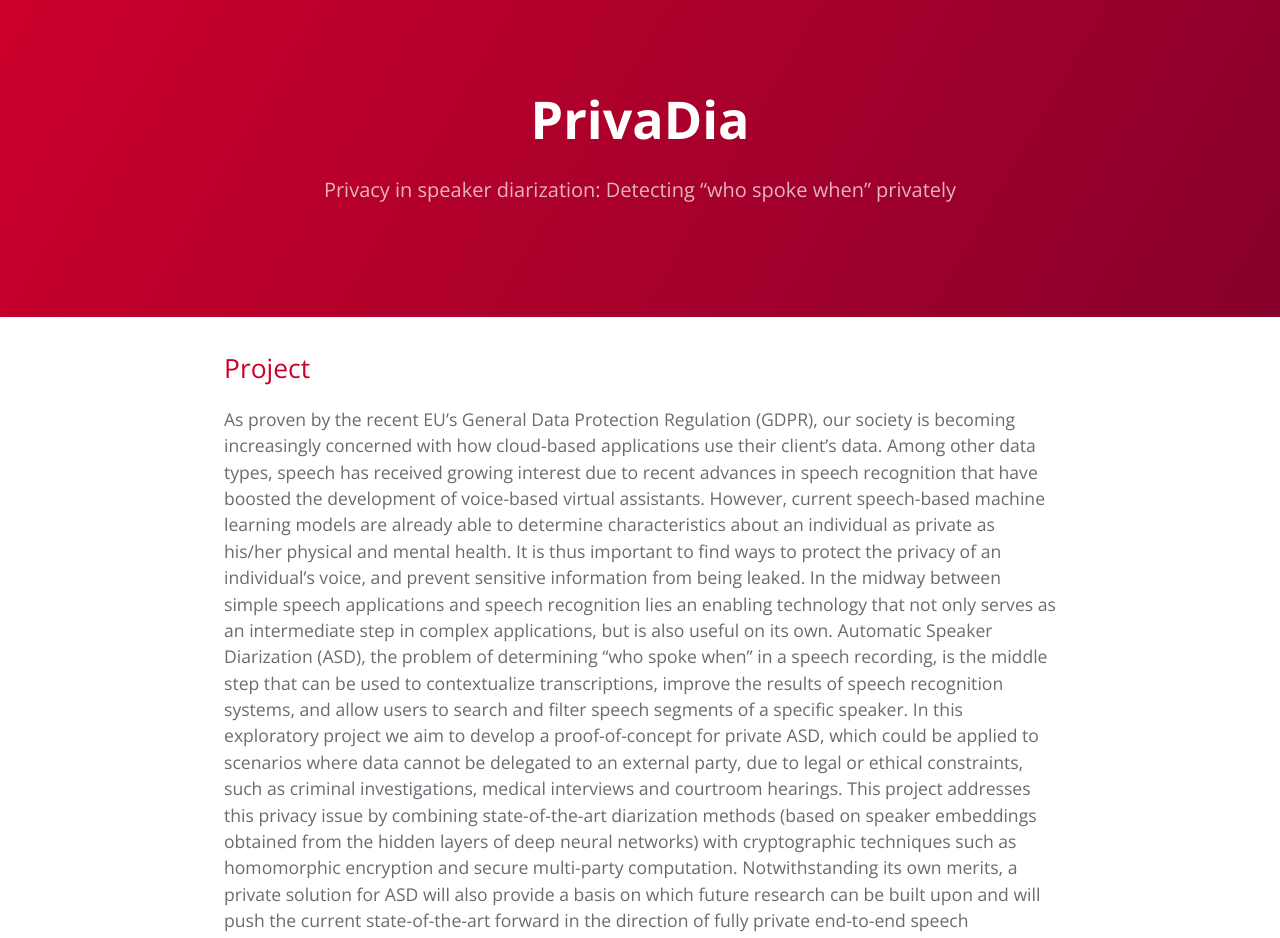
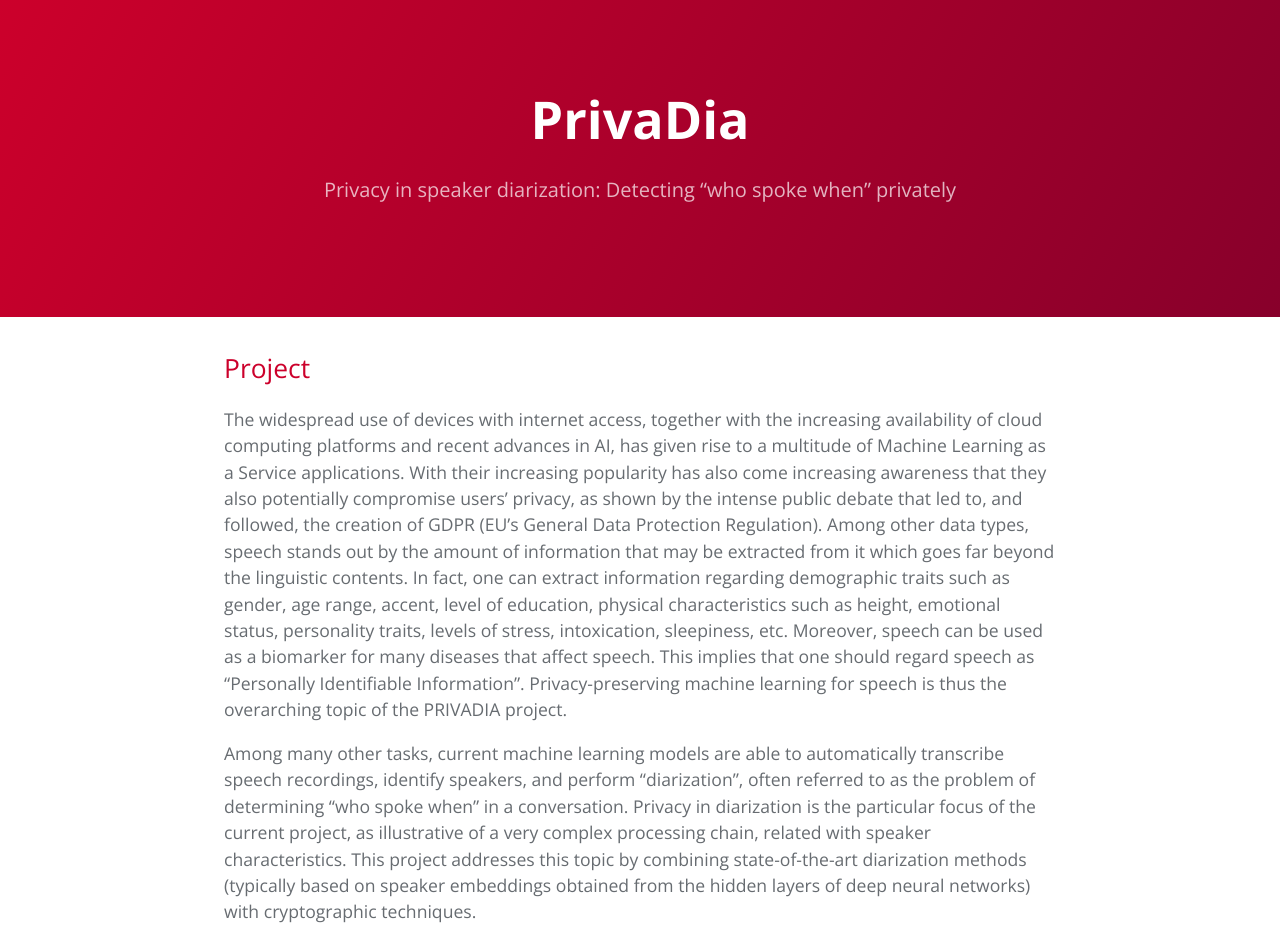
Before and after one commit to fsept11/PRIVADIA, a Jekyll site: the page built from index.md, in a window 1280 px wide and 1400 px high. Shown: the top 938 px of the window. Built offline with Jekyll 4.4.1, drawn with Linux system fonts in a browser that asks for light colours; our own code applies the rules of GitHub Pages for plain Markdown files; some of the changed text lies outside the part shown.

Commit message:
Update index.md

```diff
--- a/index.md
+++ b/index.md
@@ -1,8 +1,12 @@
 
 ## Project
 
-As proven by the recent EU’s General Data Protection Regulation (GDPR), our society is becoming increasingly concerned with how cloud-based applications use their client’s data. Among other data types, speech has received growing interest due to recent advances in speech recognition that have boosted the development of voice-based virtual assistants. However, current speech-based machine learning models are already able to determine characteristics about an individual as private as his/her physical and mental health. It is thus important to find ways to protect the privacy of an individual’s voice, and prevent sensitive information from being leaked. In the midway between simple speech applications and speech recognition lies an enabling technology that not only serves as an intermediate step in complex applications, but is also useful on its own. Automatic Speaker Diarization (ASD), the problem of determining “who spoke when” in a speech recording, is the middle step that can be used to contextualize transcriptions, improve the results of speech recognition systems, and allow users to search and filter speech segments of a specific speaker.
-In this exploratory project we aim to develop a proof-of-concept for private ASD, which could be applied to scenarios where data cannot be delegated to an external party, due to legal or ethical constraints, such as criminal investigations, medical interviews and courtroom hearings. This project addresses this privacy issue by combining state-of-the-art diarization methods (based on speaker embeddings obtained from the hidden layers of deep neural networks) with cryptographic techniques such as homomorphic encryption and secure multi-party computation. Notwithstanding its own merits, a private solution for ASD will also provide a basis on which future research can be built upon and will push the current state-of-the-art forward in the direction of fully private end-to-end speech processing applications.
+The widespread use of devices with internet access, together with the increasing availability of cloud computing platforms and recent advances in AI, has given rise to a multitude of Machine Learning as a Service applications. With their increasing popularity has also come increasing awareness that they also potentially compromise users' privacy, as shown by the intense public debate that led to, and followed, the creation of GDPR (EU’s General Data Protection Regulation). Among other data types, speech stands out by the amount of information that may be extracted from it which goes far beyond the linguistic contents. In fact, one can extract information regarding demographic traits such as gender, age range, accent, level of education, physical characteristics such as height, emotional status, personality traits, levels of stress, intoxication, sleepiness, etc. Moreover, speech can be used as a biomarker for many diseases that affect speech. This implies that one should regard speech as “Personally Identifiable Information”. Privacy-preserving machine learning for speech is thus the overarching topic of the PRIVADIA project.
+
+Among many other tasks, current machine learning models are able to automatically transcribe speech recordings, identify speakers, and perform "diarization", often referred to as the problem of determining “who spoke when” in a conversation. Privacy in diarization is the particular focus of the current project, as illustrative of a very complex processing chain, related with speaker characteristics. This project addresses this topic by combining state-of-the-art diarization methods (typically based on speaker embeddings obtained from the hidden layers of deep neural networks) with cryptographic techniques.
+
+Other speech processing tasks may also be contemplated, namely in order to explore privacy-oriented speech manipulation approaches that avoid the computational burden of cryptographic paradigms.
+
 
 
 
@@ -14,11 +18,13 @@ In this exploratory project we aim to develop a proof-of-concept for private ASD
 * Bhiksha Raj (P.I., CMU)
 * Alberto Abad (Co-P.I., INESC-ID)
 * Francisco Teixeira (Ph.D. student)
-* Daniel Oliveira (M.Sc. student)
+* Daniel Oliveira (student, February - August 2021)
 
 ## Project Timeline (January-December 2021)
 
 <img id="Project Timeline" src="https://fsepteixeira.github.io/PrivaDia/assets/privadia_timeline.png" width="75%" height="75%"/>
+
+The project has been granted an extension of 6 months, until June 2022.
 
 ## Contacts
 For further information about our project, please contact us at privadia@hlt.inesc-id.pt.
```
